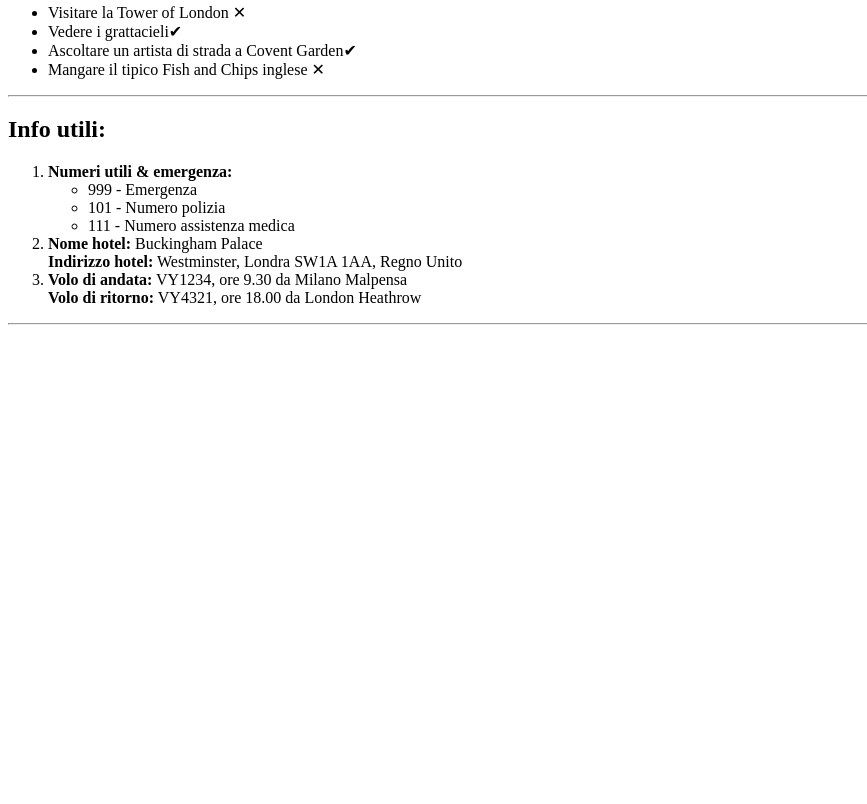
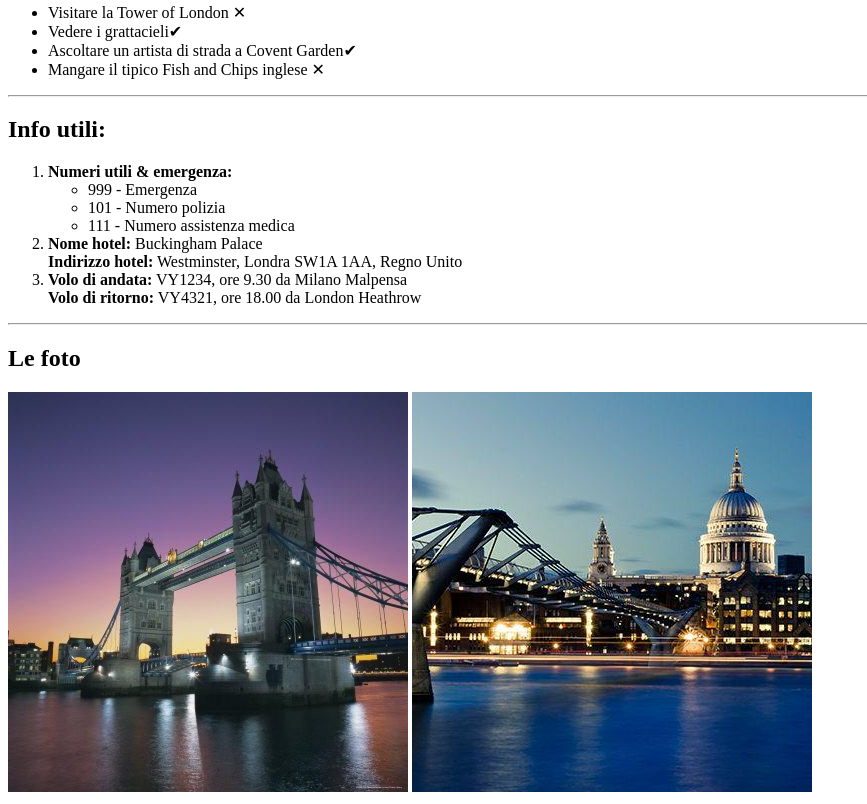
Before and after one commit to OmarDenguir/html-london-trip, a plain HTML site: page index.html in a window 1280 px wide. Shown: the part 949-1753 px from the top of the page, without its empty margins (0-867 px from the left). Before the commit the page ends 1282 px from the top, so only its background shows below. Drawn offline with Linux system fonts and the light colour scheme.

Commit message:
added last img and work done

```diff
--- a/index.html
+++ b/index.html
@@ -64,3 +64,11 @@
     </li>
 </ol>
 <hr>
+<h2>Le foto</h2>
+<div class="foto">
+    <img src="img/evening-tower-bridge-and-river-thames-london_u-L-P2QVZJ0.jpg" alt="St Paul's e ponte">
+    <img src="img/london-400x400-compressor_0.jpg" alt="Tower Bridge">
+</div>
+
+</body>
+</html>
```
